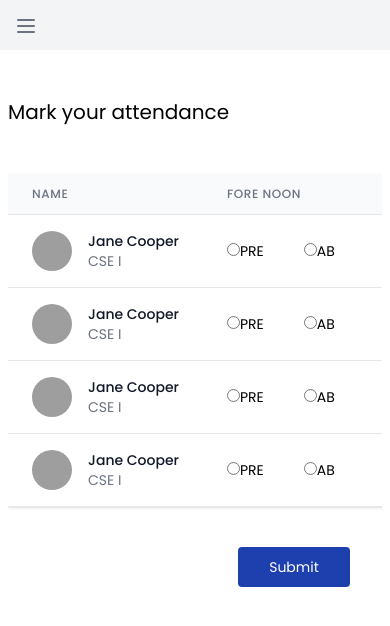
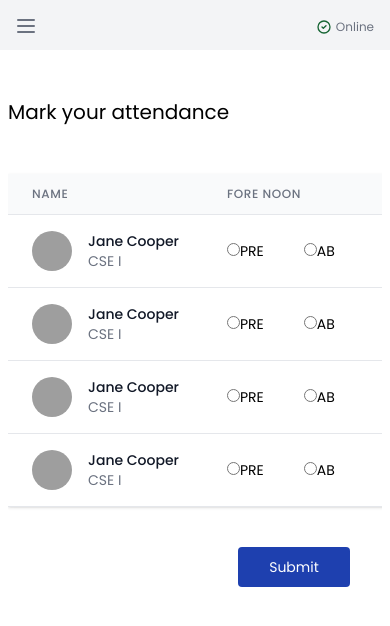
Before and after one commit to muthaiyanmani/smart-attendance, a React (Create React App) app: page /dashboard/classroom/1 in a window 390 px wide. Shown: the top 626 px of the page. Built offline with nearby package versions, Linux system fonts and the light colour scheme; grey boxes are pictures that could not be loaded.

Commit message:
added online offline status

```diff
--- a/src/components/global/sidebar.tsx
+++ b/src/components/global/sidebar.tsx
@@ -1,5 +1,5 @@
 /* This example requires Tailwind CSS v2.0+ */
-import { Fragment, useState } from "react";
+import { Fragment, useEffect, useState } from "react";
 import { Dialog, Transition } from "@headlessui/react";
 import {
   CalendarIcon,
@@ -10,6 +10,8 @@ import {
   MenuIcon,
   UsersIcon,
   XIcon,
+  CheckCircleIcon,
+  XCircleIcon,
 } from "@heroicons/react/outline";
 import { Link } from "react-router-dom";
 
@@ -23,6 +25,12 @@ type Props = {
 
 export default function Sidebar({ children }: Props) {
   const [sidebarOpen, setSidebarOpen] = useState(false);
+
+  const [onlineStatus, setOnlineStatus] = useState(false);
+
+  useEffect(() => {
+    navigator.onLine ? setOnlineStatus(true) : setOnlineStatus(false);
+  }, [navigator.onLine]);
 
   const navigation = [
     {
@@ -225,13 +233,26 @@ export default function Sidebar({ children }: Props) {
                       Logout
                     </p>
                   </div>
+                  <div className="ml-6 text-sm">
+                    {onlineStatus ? (
+                      <div className="flex items-center space-x-1">
+                        <CheckCircleIcon className="w-5 text-green-800 h-5" />
+                        <h1 className="text-gray-500">Online</h1>
+                      </div>
+                    ) : (
+                      <div className="flex items-center space-x-1">
+                        <CheckCircleIcon className="w-5 text-red-600 h-5" />
+                        <h1 className="text-gray-500">Offline</h1>
+                      </div>
+                    )}
+                  </div>
                 </div>
               </Link>
             </div>
           </div>
         </div>
         <div className="md:pl-64 flex flex-col flex-1">
-          <div className="sticky top-0 z-10 md:hidden pl-1 pt-1 sm:pl-3 sm:pt-3 bg-gray-100">
+          <div className="sticky flex justify-between top-0 z-10 md:hidden pl-1 pt-1 sm:pl-3 sm:pt-3 bg-gray-100">
             <button
               type="button"
               className="-ml-0.5 -mt-0.5 h-12 w-12 inline-flex items-center justify-center rounded-md text-gray-500 hover:text-gray-900 focus:outline-none focus:ring-2 focus:ring-inset focus:ring-indigo-500"
@@ -240,6 +261,17 @@ export default function Sidebar({ children }: Props) {
               <span className="sr-only">Open sidebar</span>
               <MenuIcon className="h-6 w-6" aria-hidden="true" />
             </button>
+            {onlineStatus ? (
+              <div className="flex pr-4 items-center space-x-1">
+                <CheckCircleIcon className="w-4 text-green-800 h-4" />
+                <h1 className="text-gray-500 text-xs">Online</h1>
+              </div>
+            ) : (
+              <div className="flex pr-4 items-center space-x-1">
+                <XCircleIcon className="w-4 text-red-600 h-4" />
+                <h1 className="text-gray-500 text-xs">Offline</h1>
+              </div>
+            )}
           </div>
           <main className="flex-1  px-2 md:px-5">{children}</main>
         </div>
```
